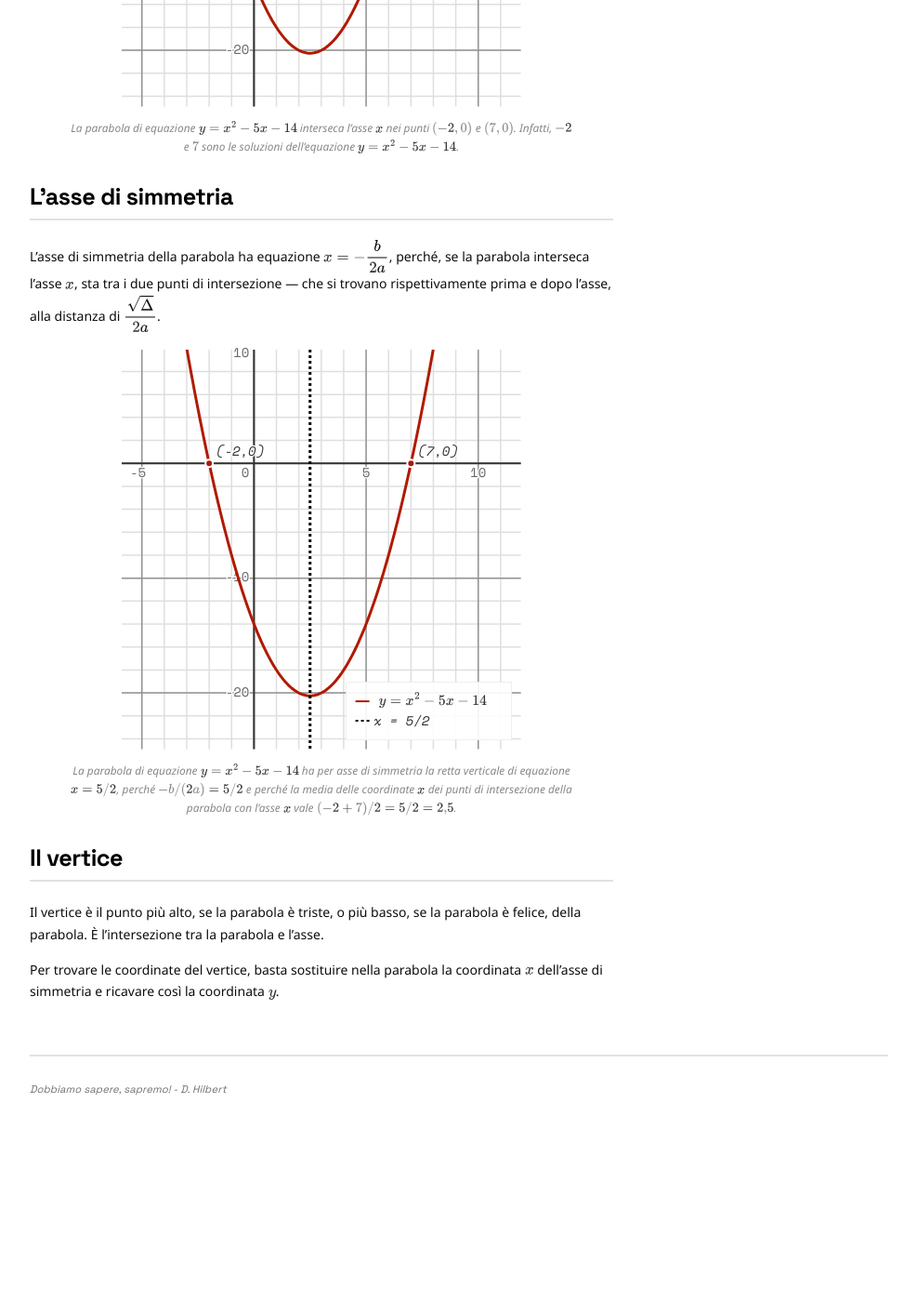
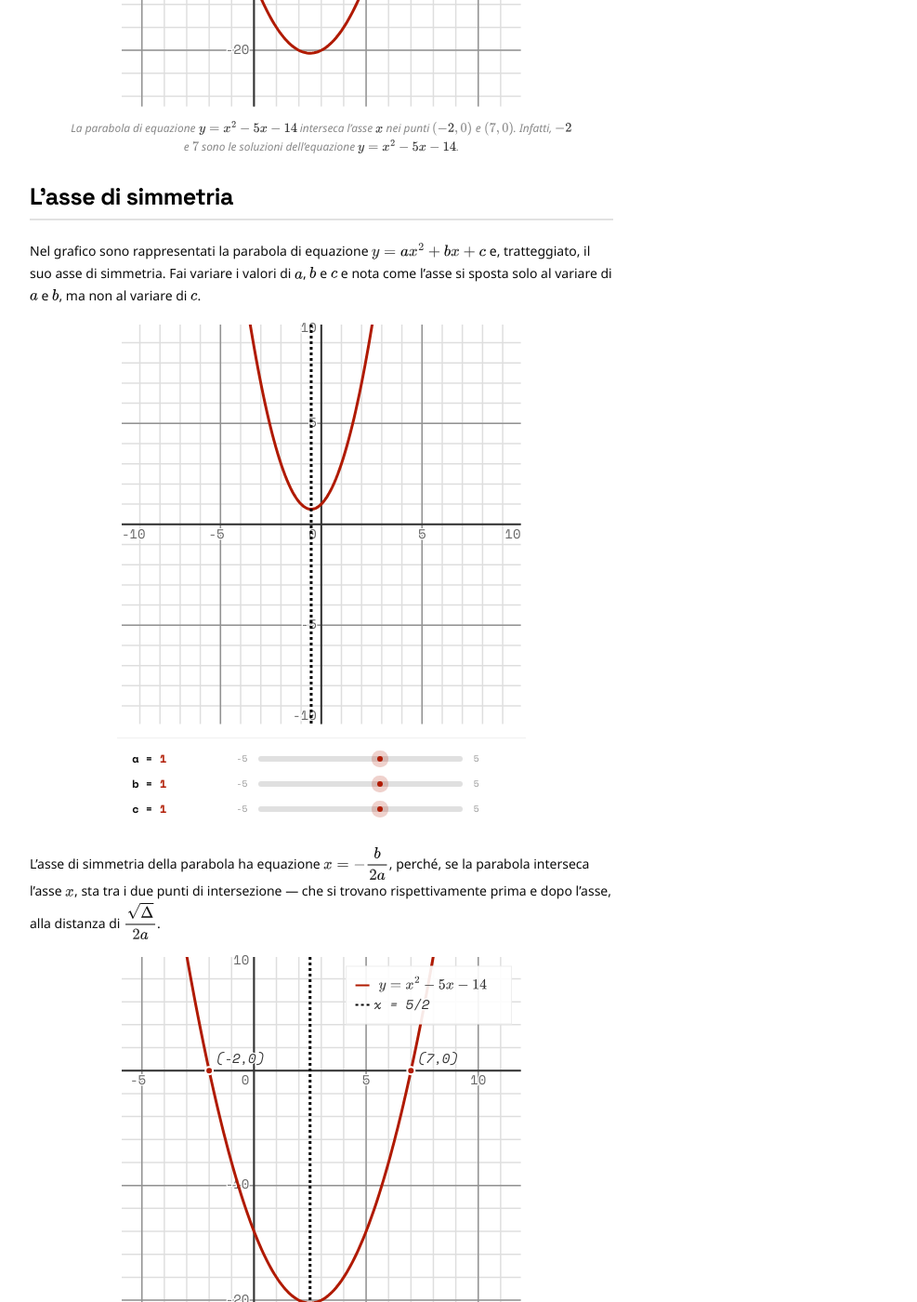
Before and after one commit to Bradwave/matephis, a Jekyll site: the page built from _notes/Public/parabola.md, in a window 1280 px wide and 1400 px high, scrolled down 5134 px. Shown: the whole window at 93% size, without its empty margins (146-1133 px from the left). Built offline with Jekyll 4.4.1, drawn with Linux system fonts in a browser that asks for light colours; before the commit the page ends 6355 px from its top, so only the background shows below that.

Commit message:
Vertical lines in plots support math expressions.

````diff
--- a/_notes/Public/parabola.md
+++ b/_notes/Public/parabola.md
@@ -166,6 +166,25 @@
 
 ## L'asse di simmetria
 
+Nel grafico sono rappresentati la parabola di equazione $y = ax^2 + bx + c$ e, tratteggiato, il suo asse di simmetria. Fai variare i valori di $a$, $b$ e $c$ e nota come l'asse si sposta solo al variare di $a$ e $b$, ma non al variare di $c$.
+
+```matephis
+{
+  "padding": 5,
+  "align": "center",
+  "marginBottom": "20px",
+  "params": {
+    "a": { "val": 1, "min": -5, "max": 5, "step": 0.1 },
+    "b": { "val": 1, "min": -5, "max": 5, "step": 0.1 },
+    "c": { "val": 1, "min": -5, "max": 5, "step": 0.1 }
+  },
+  "data": [
+    { "fn": "ax^2+bx+c" },
+    { "x": "-b/(2*a)", "color": "black1", "dash": "3,3" }
+  ]
+}
+```
+
 L'asse di simmetria della parabola ha equazione $x = -\dfrac{b}{2a}$, perché, se la parabola interseca l'asse $x$, sta tra i due punti di intersezione — che si trovano rispettivamente prima e dopo l'asse, alla distanza di $\dfrac{\sqrt{\Delta}}{2a}$.
 
 ```matephis
--- a/assets/js/matephis-plot.js
+++ b/assets/js/matephis-plot.js
@@ -1420,7 +1420,19 @@
 
             // Vertical Line
             if (item.x !== undefined) {
-                const px = mapX(item.x);
+                let valX = item.x;
+                if (typeof valX === 'string') {
+                    try {
+                        const fnX = new Function(`return ${this._makeFn(valX)}`);
+                        valX = fnX();
+                    } catch (e) {
+                        console.warn(`Error evaluating vertical line x: ${valX}`, e);
+                        valX = NaN;
+                    }
+                }
+
+                if (!isNaN(valX)) {
+                    const px = mapX(valX);
                     if (px >= this.padding && px <= this.width - this.padding) {
                         // Range support for vertical lines
                         let yStart = this.padding;
@@ -1444,6 +1456,7 @@
                             const l = this._line(px, yStart, px, yEnd, color, width, dash, this.dataGroup);
                             if (item.opacity !== undefined) l.setAttribute("opacity", item.opacity);
                             if (!item.labelAt) labelPos = { x: px, y: yStart + 15 }; // Default label near top of segment
+                        }
                     }
                 }
             }
````
Also changed, not shown: other parts of _notes/Public/parabola.md (+0 -1 lines). Lines whose indentation alone changed are shown as unchanged.
